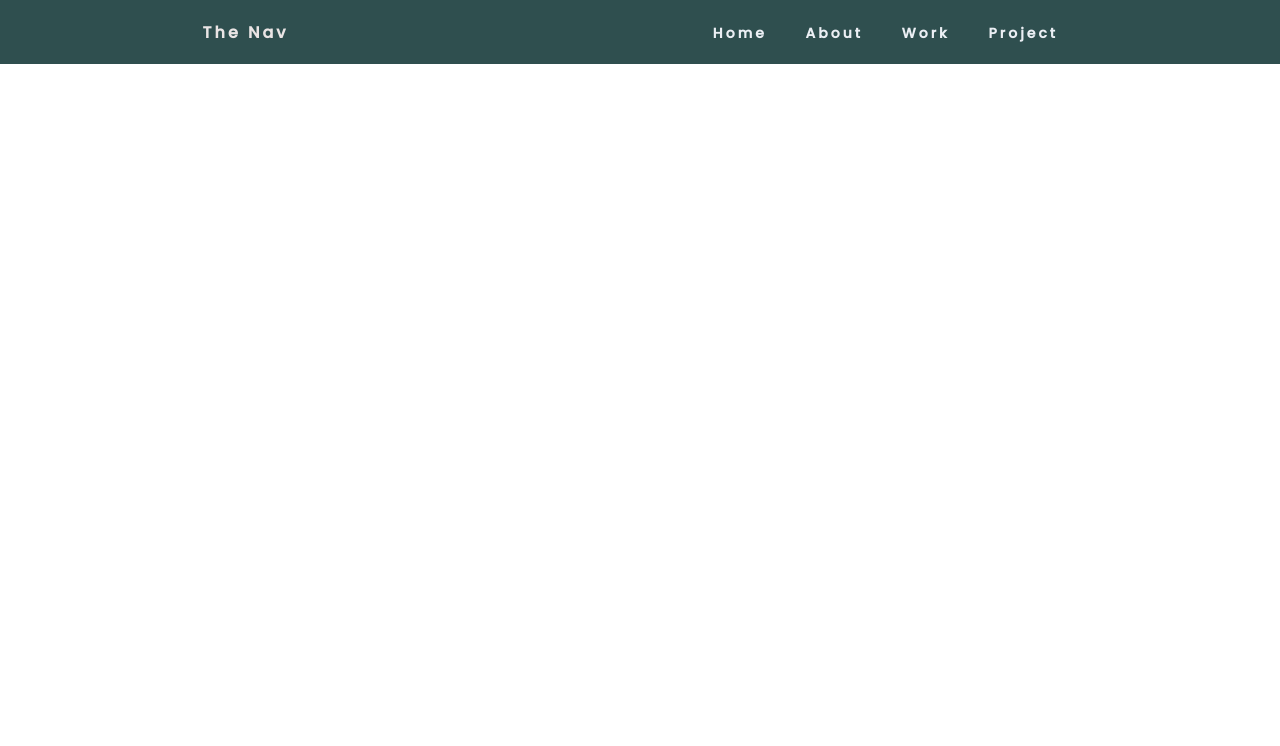
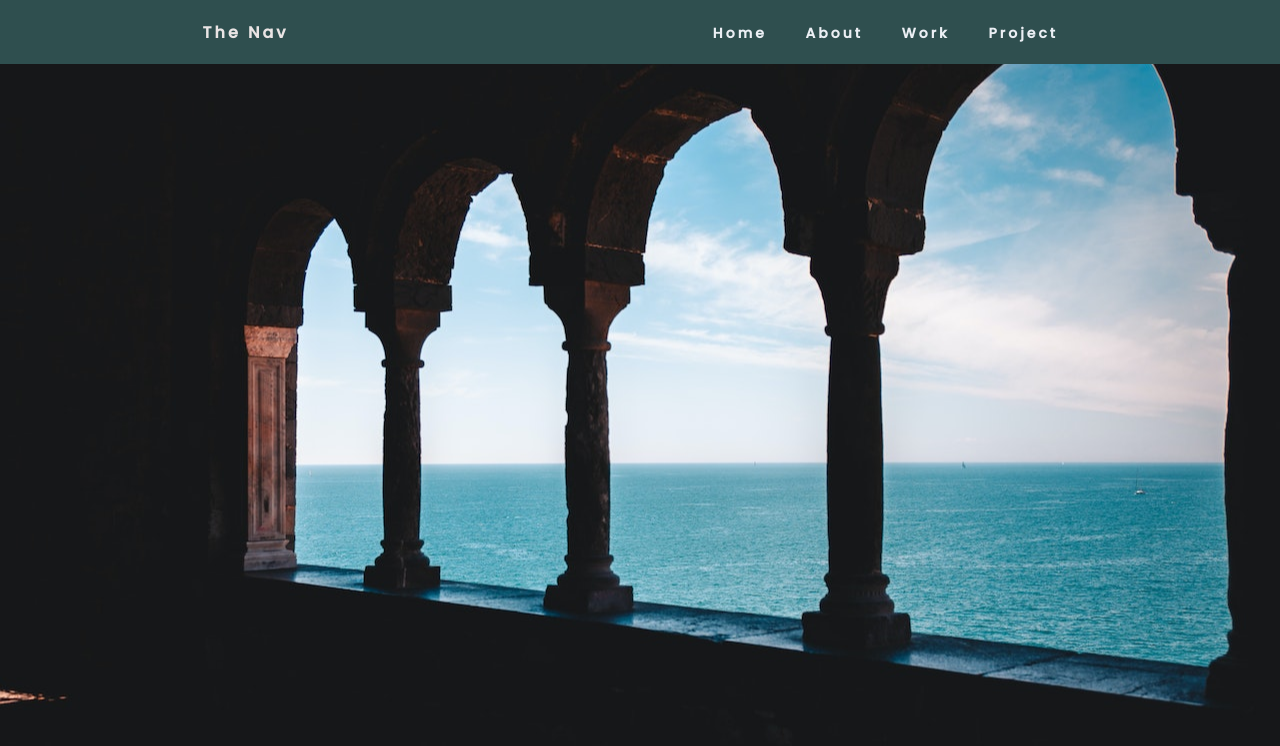
Before and after one commit to Tosho4real/Resposive-Navigator-practice, a plain HTML site: page index.html in a window 1280 px wide. Drawn offline with Linux system fonts and the light colour scheme.

Commit message:
Added a background image

```diff
--- a/style.css
+++ b/style.css
@@ -2,6 +2,12 @@
   margin: 0px;
   padding: 0px;
   box-sizing: border-box;
+}
+body{
+    height: 100vh;
+    background-image: url(./pexels-ryan-klaus-11898886.jpg);
+    background-size:  cover;
+    background-position: center;
 }
 
 nav {
```
Also changed, not shown: pexels-ryan-klaus-11898886.jpg (added).
